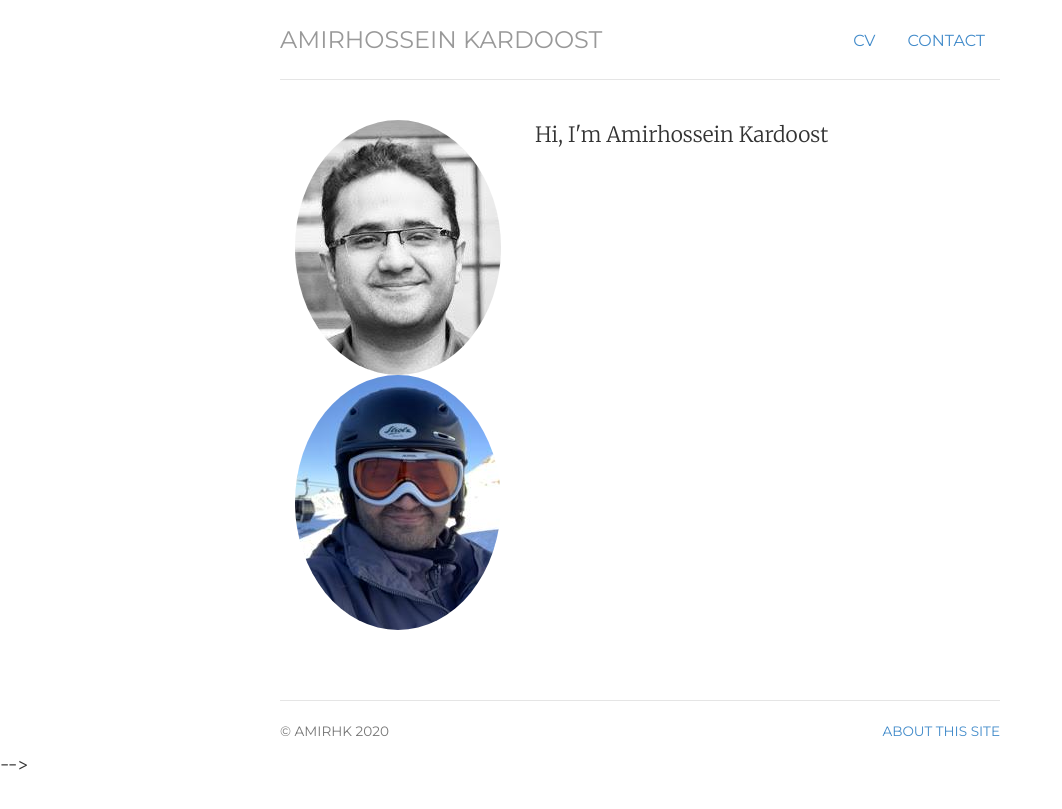
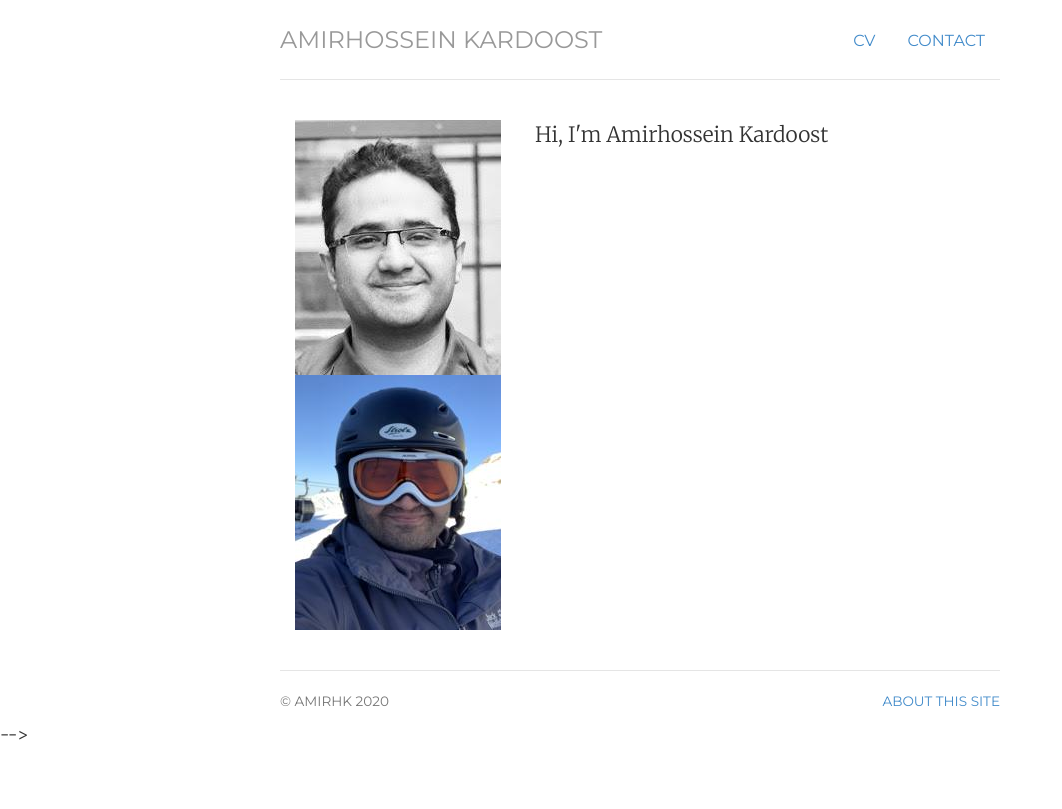
Before and after one commit to Amirhk-dev/Amirhk-dev.github.io, a Jekyll site: the page built from index.html, in a window 1280 px wide. Shown: the top 809 px of the page, without its empty margins (0-1062 px from the left). Built offline with Jekyll 4.4.1, drawn with Linux system fonts in a browser that asks for light colours.

Commit message:
Update index.html

```diff
--- a/index.html
+++ b/index.html
@@ -9,8 +9,8 @@ description: Amirhossein Kardoost ... .
 <!-- <div class="jumbotron"> -->
 <div class="row marketing">
 	<div class="col-sm-4">
-	    <img class="img-circle" alt="Amirhossein Kardoost" src="img/amir.jpg">
-	    <img class="img-circle avatar" alt="Amirhossein Kardoost 1" src="img/amir1.jpg">
+	    <img class="img_1" alt="Amirhossein Kardoost" src="img/amir.jpg">
+	    <img class="img_2" alt="Amirhossein Kardoost 1" src="img/amir1.jpg">
 	</div>
 	<div itemscope itemtype="http://data-vocabulary.org/Person" class="col-sm-8">
 	<p class="lead">Hi, I'm <span itemprop="name">Amirhossein Kardoost</span>
```
